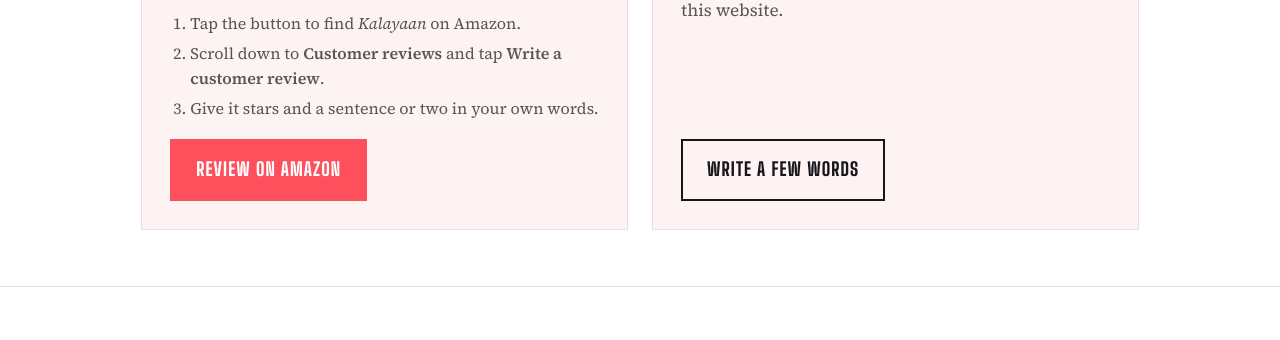
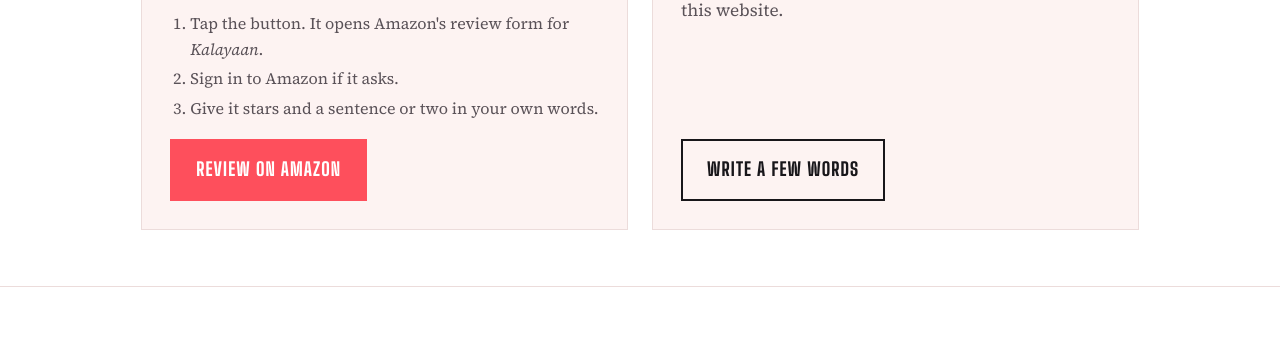
Before and after one commit to thekatosphere/Kalayaan, a plain HTML site: page review.html in a window 1280 px wide. Shown: the part 743-1083 px from the top of the page. Drawn offline with Linux system fonts and the light colour scheme; a script that the page names is missing.

Commit message:
Add files via upload

```diff
--- a/review.html
+++ b/review.html
@@ -101,13 +101,11 @@ footer .wrap{display:flex;flex-direction:column;align-items:center;gap:10px;font
           <h2>Review it on Amazon</h2>
           <p>Amazon reviews are how most new readers decide. You don't need to have bought the book there.</p>
           <ol class="tips">
-            <li>Tap the button to find <em>Kalayaan</em> on Amazon.</li>
-            <li>Scroll down to <strong>Customer reviews</strong> and tap <strong>Write a customer review</strong>.</li>
+            <li>Tap the button. It opens Amazon's review form for <em>Kalayaan</em>.</li>
+            <li>Sign in to Amazon if it asks.</li>
             <li>Give it stars and a sentence or two in your own words.</li>
           </ol>
-          <!-- Swap this for the direct review link once you have the book's Amazon ASIN:
-               https://www.amazon.com/review/create-review?asin=YOUR_ASIN -->
-          <a class="btn primary" href="https://www.amazon.com/s?k=9798218153571" target="_blank" rel="noopener">Review on Amazon</a>
+          <a class="btn primary" href="https://www.amazon.com/review/create-review/?asin=B0C1W23PTR" target="_blank" rel="noopener">Review on Amazon</a>
         </div>
         <div class="way">
           <h2>Share a few words here</h2>
```
Also changed, not shown: index.html (+1 -1 lines).
